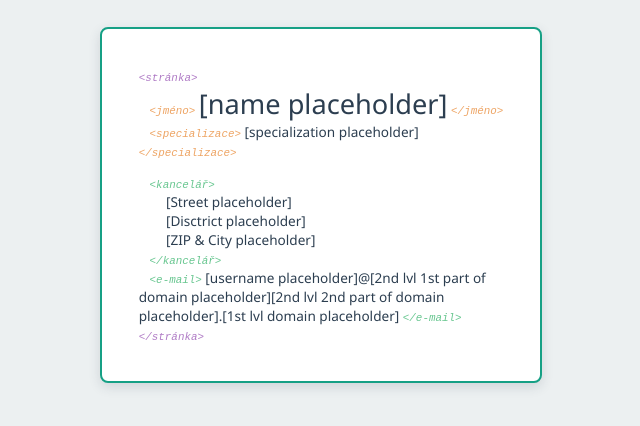
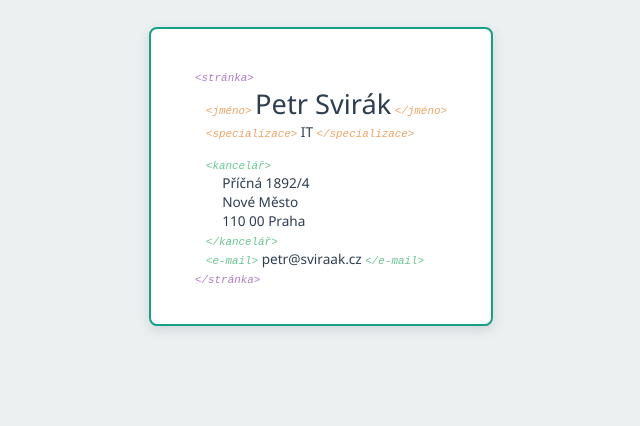
Before and after one commit to PetrSvirak/aakcz, a plain HTML site: page index.html in a window 1280 px wide. Shown: the whole page, without its empty margins (319-959 px from the left). Drawn offline with Linux system fonts and the light colour scheme.

Commit message:
Add content and favicon

```diff
--- a/index.html
+++ b/index.html
@@ -4,7 +4,7 @@
 		<meta http-equiv="Content-Type" content="text/html; charset=UTF-8">
 		<meta name="viewport" content="width=device-width, initial-scale=0.95, maximum-scale=5.0, minimum-scale=0.5">
 		<title>Petr Svirák - sviraak.cz</title>
-		<link rel="icon" href="favicon.ico" type="image/x-icon">
+		<link rel="icon" href="favicon.svg" type="image/svg+xml">
 		<link rel="shortcut icon" href="favicon.ico" type="image/x-icon">
 		<link rel="stylesheet" href="site.css" type="text/css">
 		<script src="main.js" type="text/javascript"></script>
@@ -18,21 +18,21 @@
 
 						<div class="name-section">
 							<span class="xml-tag identity level-1">&lt;jméno&gt;</span>
-							<h1 style="display: inline;">[name placeholder]</h1>
+							<h1 style="display: inline;">Petr Svirák</h1>
 							<span class="xml-tag identity">&lt;/jméno&gt;</span>
 						</div>
 
 						<div>
 							<span class="xml-tag identity level-1">&lt;specializace&gt;</span>
-							[specialization placeholder]
+							IT
 							<span class="xml-tag identity">&lt;/specializace&gt;</span>
 						</div>
 
 						<div style="margin-top: 1em;">
 							<div><span class="xml-tag contact level-1">&lt;kancelář&gt;</span></div>
-							<div class="content-block">[Street placeholder]</div>
-							<div class="content-block">[Disctrict placeholder]</div>
-							<div class="content-block">[ZIP & City placeholder]</div>
+							<div class="content-block">Příčná 1892/4</div>
+							<div class="content-block">Nové Město</div>
+							<div class="content-block">110 00 Praha</div>
 							<div><span class="xml-tag contact level-1">&lt;/kancelář&gt;</span></div>
 						</div>
 
@@ -41,7 +41,7 @@
 							<a
 								href=""
 								class="email-composer"
-								data-domain="[1st lvl domain placeholder]" data-firstname="[2nd lvl 1st part of domain placeholder]" data-surename="[2nd lvl 2nd part of domain placeholder]" data-username="[username placeholder]"
+								data-domain="cz" data-firstname="svir" data-surename="aak" data-username="petr"
 								onclick="doTheRedirect('username', 'firstname', 'surename', 'domain')"
 							>
 								<!-- &lt;a href="mailto:noyou@will.not"&gt;Noyou Willnot&lt;/a&gt; -->
```
Also changed, not shown: favicon.ico (added), favicon.svg (added).
